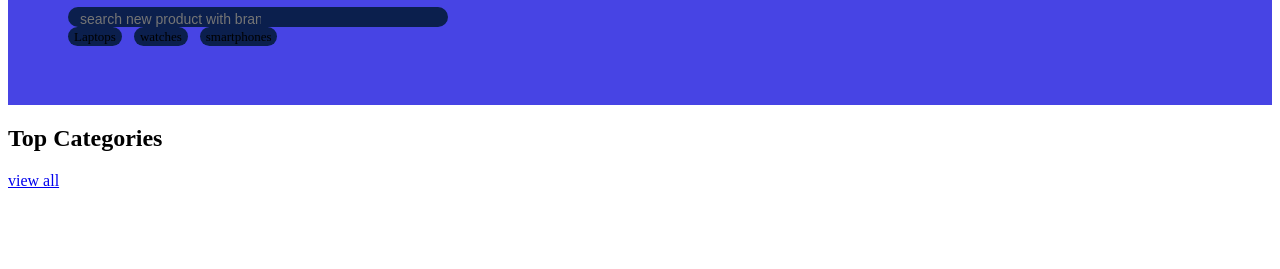
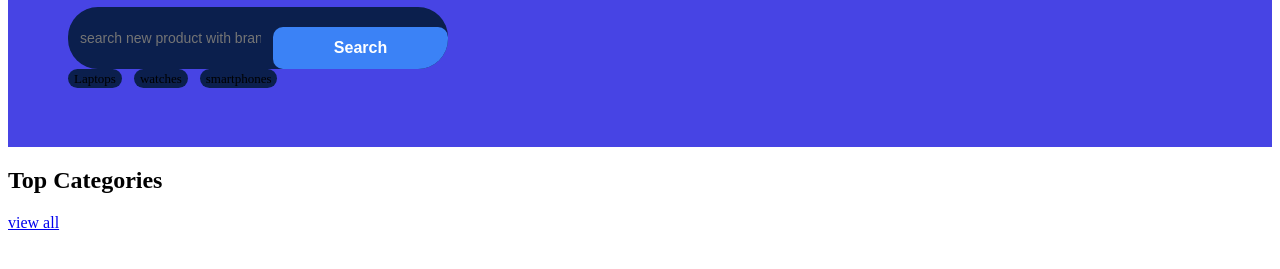
Before and after one commit to ALTUM-02/e_commerce, a Django app: page / in a window 1280 px wide. Shown: the part 256-525 px from the top of the page. Run offline with Django 5.2, Linux system fonts and the light colour scheme.

Commit message:
new change

```diff
--- a/static/css/index.css
+++ b/static/css/index.css
@@ -73,7 +73,6 @@
     border-radius: 30px;
     overflow: hidden;
     width: 380px;
-    height: 20px;
 }
 
 .search-box input {
```
